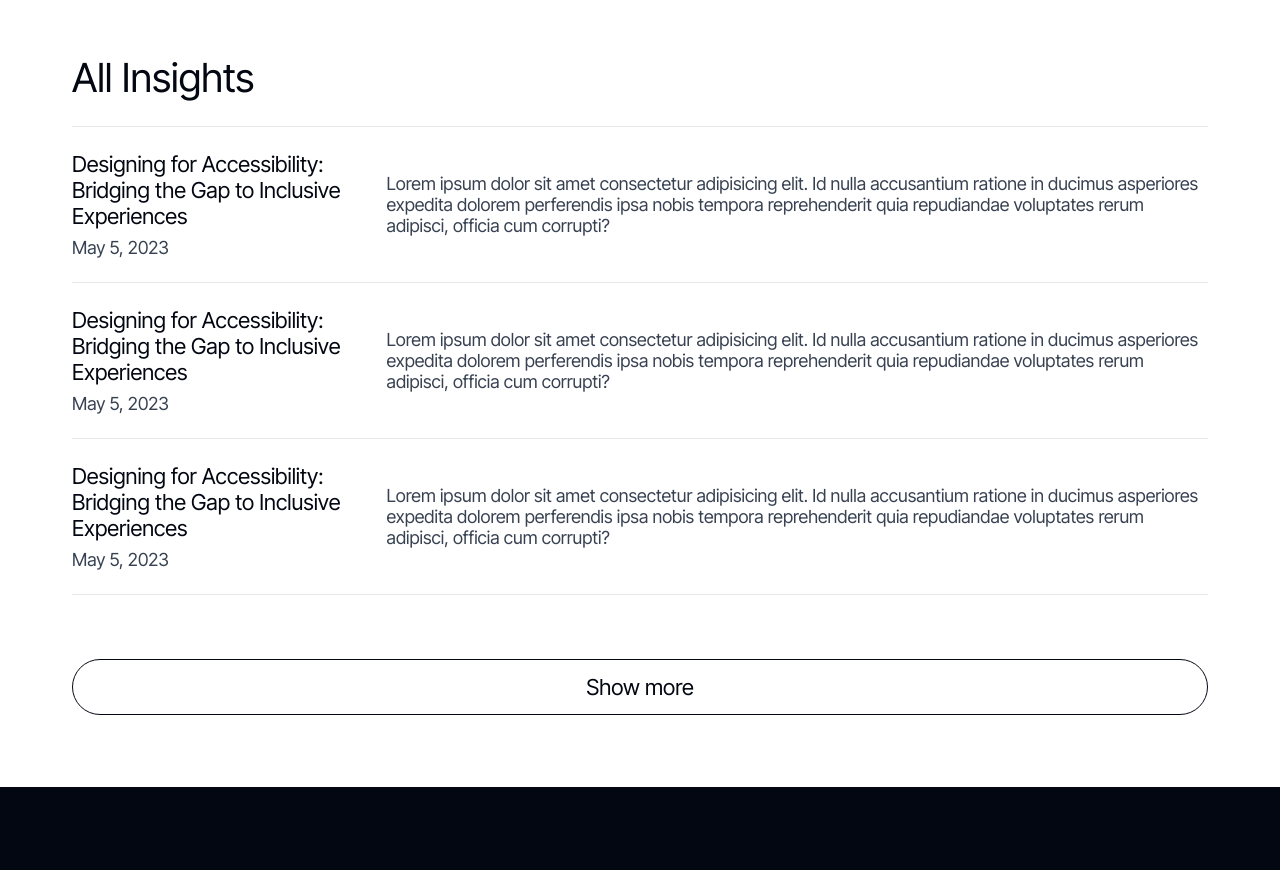
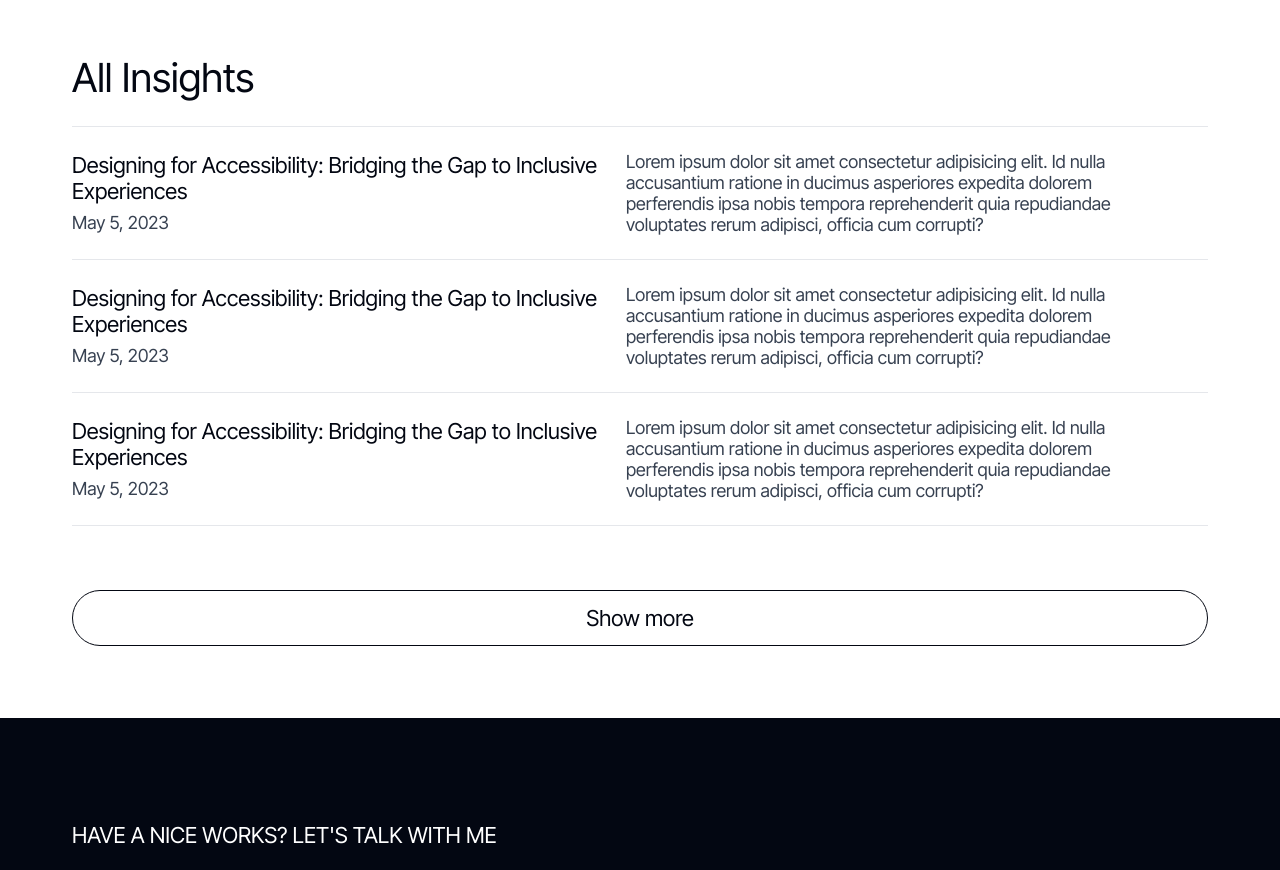
Before and after one commit to TommyNhatNguyen/showcase-portfolio, a Next.js app: page /blog in a window 1280 px wide. Shown: the part 1820-2690 px from the top of the page. Built offline with nearby package versions, Linux system fonts and the light colour scheme; a web font is replaced by a local one.

Commit message:
feat: donne header

```diff
--- a/app/blog/page.tsx
+++ b/app/blog/page.tsx
@@ -74,15 +74,11 @@ export default function Blog() {
       const insightsList = insightsSection.querySelector(
         ".sclatestinsights__list"
       );
-      const insightListItems = gsap.utils.toArray(
-        ".sclatestinsights__list-item"
-      ) as HTMLElement[];
       const insightsTl = gsap.timeline({
         scrollTrigger: {
           trigger: insightsSection,
           start: "top bottom",
           end: "top bottom",
-          markers: true,
         },
       });
       gsap.set([insightsTitle.parentElement, insightsList], {
@@ -115,6 +111,70 @@ export default function Blog() {
           opacity: 1,
           y: 0,
           duration: 0.3,
+        },
+        "<+0.45"
+      );
+      // --------------------------------
+      // ALL INSIGHTS
+      // --------------------------------
+      const allInsightsSection = blogRef.current.querySelector(
+        "#scallinsights"
+      ) as HTMLElement;
+      const allInsightsTitle = allInsightsSection.querySelector(
+        ".scallinsights__title .scallinsights__title-text"
+      ) as HTMLElement;
+      const allInsightsTitleSplit = SplitText.create(allInsightsTitle);
+      const allInsightsListItems = gsap.utils.toArray(
+        ".scallinsights__list-item"
+      ) as HTMLElement[];
+      const allInsightsButton = allInsightsSection.querySelector(
+        ".scallinsights__btn"
+      ) as HTMLElement;
+      const allInsightsTl = gsap.timeline({
+        scrollTrigger: {
+          trigger: allInsightsSection,
+          start: "top +=90%",
+          end: "bottom bottom",
+        },
+      });
+      gsap.set(
+        [
+          allInsightsTitle.parentElement,
+          allInsightsListItems,
+          allInsightsButton,
+        ],
+        {
+          opacity: 0,
+          y: 40,
+        }
+      );
+      allInsightsTl
+        .to(allInsightsTitle.parentElement, {
+          opacity: 1,
+          y: 0,
+          duration: 0.3,
+        })
+        .to(
+          allInsightsTitleSplit.lines,
+          {
+            scrambleText: {
+              text: "{original}",
+              chars: "//ai",
+            },
+            opacity: 1,
+            y: 0,
+            duration: 0.9,
+            ease: "none",
+          },
+          "<-50%"
+        );
+      allInsightsTl.to(
+        [allInsightsListItems, allInsightsButton],
+        {
+          opacity: 1,
+          y: 0,
+          duration: 0.6,
+          stagger: 0.15,
         },
         "<+0.45"
       );
@@ -265,6 +325,7 @@ export default function Blog() {
             </div>
             <ul className="scallinsights__list">
               <li className="scallinsights__list-item">
+                <Link href="#" className="link">
                   <div className="content">
                     <p className="content__title">
                       Designing for Accessibility: Bridging the Gap to Inclusive
@@ -274,14 +335,17 @@ export default function Blog() {
                   </div>
                   <div className="desc">
                     <p className="desc__text">
-                    Lorem ipsum dolor sit amet consectetur adipisicing elit. Id
-                    nulla accusantium ratione in ducimus asperiores expedita
-                    dolorem perferendis ipsa nobis tempora reprehenderit quia
-                    repudiandae voluptates rerum adipisci, officia cum corrupti?
+                      Lorem ipsum dolor sit amet consectetur adipisicing elit.
+                      Id nulla accusantium ratione in ducimus asperiores
+                      expedita dolorem perferendis ipsa nobis tempora
+                      reprehenderit quia repudiandae voluptates rerum adipisci,
+                      officia cum corrupti?
                     </p>
                   </div>
+                </Link>
               </li>
               <li className="scallinsights__list-item">
+                <Link href="#" className="link">
                   <div className="content">
                     <p className="content__title">
                       Designing for Accessibility: Bridging the Gap to Inclusive
@@ -291,14 +355,17 @@ export default function Blog() {
                   </div>
                   <div className="desc">
                     <p className="desc__text">
-                    Lorem ipsum dolor sit amet consectetur adipisicing elit. Id
-                    nulla accusantium ratione in ducimus asperiores expedita
-                    dolorem perferendis ipsa nobis tempora reprehenderit quia
-                    repudiandae voluptates rerum adipisci, officia cum corrupti?
+                      Lorem ipsum dolor sit amet consectetur adipisicing elit.
+                      Id nulla accusantium ratione in ducimus asperiores
+                      expedita dolorem perferendis ipsa nobis tempora
+                      reprehenderit quia repudiandae voluptates rerum adipisci,
+                      officia cum corrupti?
                     </p>
                   </div>
+                </Link>
               </li>
               <li className="scallinsights__list-item">
+                <Link href="#" className="link">
                   <div className="content">
                     <p className="content__title">
                       Designing for Accessibility: Bridging the Gap to Inclusive
@@ -308,12 +375,14 @@ export default function Blog() {
                   </div>
                   <div className="desc">
                     <p className="desc__text">
-                    Lorem ipsum dolor sit amet consectetur adipisicing elit. Id
-                    nulla accusantium ratione in ducimus asperiores expedita
-                    dolorem perferendis ipsa nobis tempora reprehenderit quia
-                    repudiandae voluptates rerum adipisci, officia cum corrupti?
+                      Lorem ipsum dolor sit amet consectetur adipisicing elit.
+                      Id nulla accusantium ratione in ducimus asperiores
+                      expedita dolorem perferendis ipsa nobis tempora
+                      reprehenderit quia repudiandae voluptates rerum adipisci,
+                      officia cum corrupti?
                     </p>
                   </div>
+                </Link>
               </li>
             </ul>
             <Button
--- a/app/scss/_nav.scss
+++ b/app/scss/_nav.scss
@@ -22,6 +22,16 @@
       &:not(:first-of-type) {
         margin-top: 32px;
       }
+      &:hover {
+        .link {
+          transform: translateX(12px);
+          &__btn {
+            .btn__icon {
+              transform: rotate(-45deg);
+            }
+          }
+        }
+      }
       .link {
         display: block;
         height: 100%;
@@ -30,6 +40,7 @@
         align-items: center;
         justify-content: space-between;
         gap: var(--gap);
+        transition: all 0.3s;
         &__text {
           font-size: var(--fs-h2);
           font-family: var(--ff-bold);
@@ -41,6 +52,7 @@
         &__btn {
           border-color: var(--neutral-0);
           .btn__icon {
+            transition: all 0.3s;
             svg,
             path {
               stroke: var(--neutral-0);
--- a/app/scss/pages/_blog.scss
+++ b/app/scss/pages/_blog.scss
@@ -43,7 +43,13 @@
           border-radius: 20px;
           overflow: hidden;
           display: block;
+          &:hover {
+            img {
+              transform: scale(1.05);
+            }
+          }
           img {
+            transition: all 0.3s ease-in-out;
             object-fit: cover;
           }
         }
@@ -95,7 +101,6 @@
   .scallinsights {
     &__title {
       padding-bottom: 24px;
-      border-bottom: 1px solid var(--neutral-20);
       &-text {
         font-size: var(--fs-h5);
         color: var(--neutral-100);
@@ -104,14 +109,30 @@
     }
     &__list {
       &-item {
-        padding-top: 24px;
-        padding-bottom: 24px;
         border-bottom: 1px solid var(--neutral-20);
-        display: flex;
-        align-items: center;
-        justify-content: space-between;
-        gap: var(--gutter);
+        height: 100%;
+        width: 100%;
+        cursor: pointer;
+        &:first-of-type {
+          border-top: 1px solid var(--neutral-20);
+        }
+        .link {
+          display: flex;
+          align-items: center;
+          justify-content: space-between;
+          gap: var(--gutter);
+          height: 100%;
+          width: 100%;
+          padding: 24px;
+          margin-left: -24px;
+          margin-right: -24px;
+          transition: all 0.3s ease-in-out;
+          &:hover {
+            background-color: rgba(229, 231, 235, 0.6);
+          }
+        }
         .content {
+          flex: 1;
           &__title {
             font-size: var(--fs-body-md);
             color: var(--neutral-100);
@@ -123,6 +144,7 @@
           }
         }
         .desc {
+          flex: 1;
           &__text {
             font-size: var(--fs-body-sm);
             color: var(--neutral-70);
```
Lines whose indentation alone changed are shown as unchanged.
